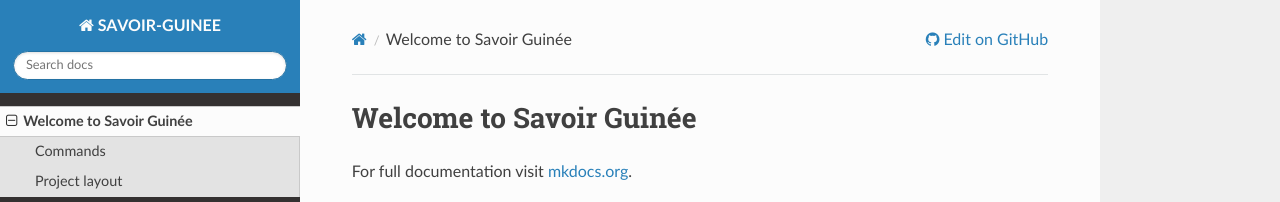
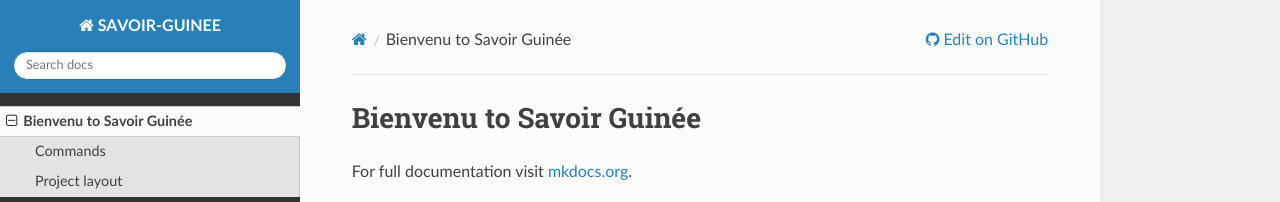
Before and after one commit to savoirguinee/savoirguinee.github.io, an MkDocs documentation site: the page built from docs/index.md, in a window 1280 px wide. Shown: the top 202 px of the page. Built offline with MkDocs 1.6.1, drawn with Linux system fonts in a browser that asks for light colours; nearby versions of some CDN libraries.

Commit message:
Welcome message to french

```diff
--- a/docs/index.md
+++ b/docs/index.md
@@ -1,4 +1,4 @@
-# Welcome to Savoir Guinée
+# Bienvenu to Savoir Guinée
 
 For full documentation visit [mkdocs.org](https://www.mkdocs.org).
 
```
